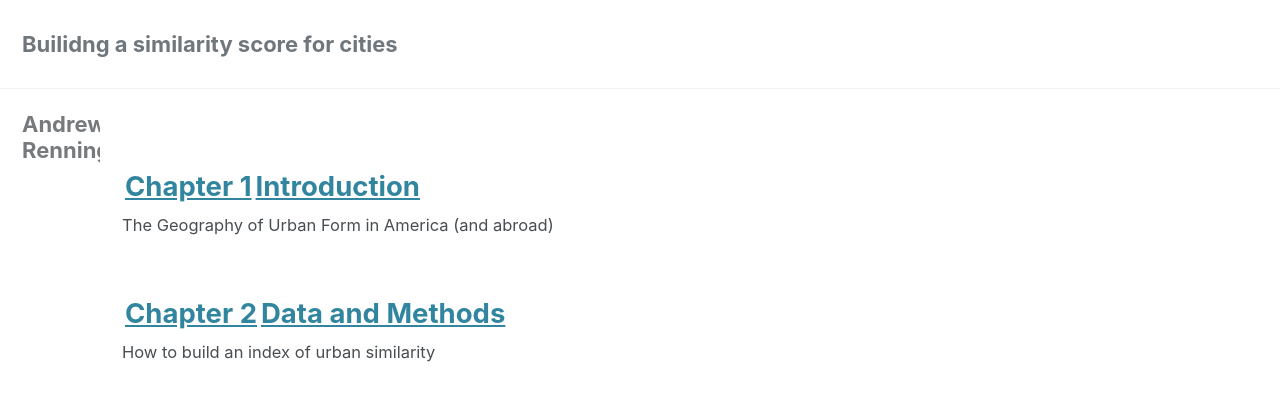
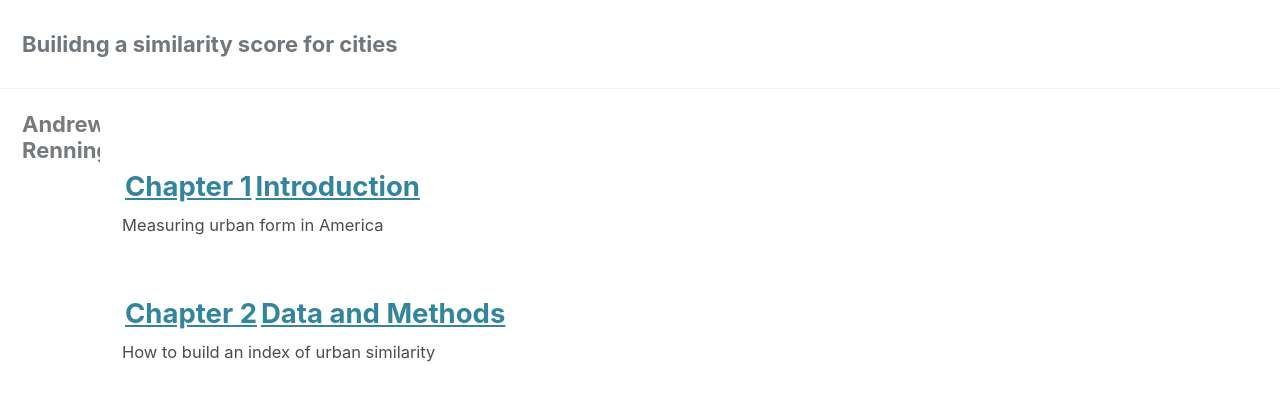
Before and after one commit to asrenninger/simcity, a Jekyll site: the page built from index.html, in a window 1280 px wide. Shown: the top 408 px of the page. Built offline with Jekyll 4.4.1, drawn with Linux system fonts in a browser that asks for light colours; cached includes are drawn as plain includes; nearby versions of some CDN libraries; a script that is not in the unit is left out; the list of posts is cut into pages by our own code.

Commit message:
Making uniform

```diff
--- a/_posts/2020-12-01-chapter-1.md
+++ b/_posts/2020-12-01-chapter-1.md
@@ -6,9 +6,8 @@ categories:
 tags:
   - Github Page
   - update
+excerpt: "Measuring urban form in America"
 ---
-
-## The Geography of Urban Form in America (and abroad)
 
 In this project we use raster and vector data on the form of cities to compare urban core morphologies across America. To do this, we aggregate street networks, building footprints, vegetation and population from a combination of open source resources. The result is a similarity score for cities, focusing on extracts of downtowns, allowing users to compare built environments across the country, along with twin cluster analyses to build categories of these environs. Motivating this analysis is the desire for a better way of comparing the focal areas in cities—the area where tourists visit, workers commute, and residents go out. If we are going to relate cities to each other, we want to look at the core—in several senses of the word. This is difficult to distill in a replicable, codable manner; we choose a method here but there are doubtless many others.
 
@@ -21,17 +20,17 @@ In this project we use raster and vector data on the form of cities to compare u
 
 The bulk of these data come from **osm** via the **osmnx** interface. Building on [past](https://geoffboeing.com/2019/09/urban-street-network-orientation/) and [recent](https://geoffboeing.com/2020/11/off-grid-back-again/#more-5182) work from Geoff Boeing, we determine if a city is flat or hilly, gridded or messy, dense or sparse, paved or planted, and how busy it gets at day and at night.
 
-#### Measures of Urban Form
+#### Measures of urban form
 ![](https://raw.githubusercontent.com/asrenninger/wrangling/master/viz/morphology.gif)
 
 We also compute how repetitive a city using a measure called *fractal dimension*, which roughly captures how much a city at a given scale is like itself at another scale: does a city look the same if you take bigger or smaller tiles of it? Fractal dimension is typically used in the study of urban growth but here we are concerned with whether or not your city is assembled from a reproducible pattern or if each block. Because the form of a city is manifest in both its buildings and streets, we build a measure that includes the fractal dimension of both.
 
-#### Fractal Dimension by Buildings and Streets
+#### Fractal dimension by buildings and streets
 ![](https://raw.githubusercontent.com/asrenninger/wrangling/master/viz/fractal-dimension.png)
 
 [Oak Ridge National Laboratory](https://geoplatform.maps.arcgis.com/home/item.html?id=e431a6410145450aa56606568345765b) provides information on daytime and nighttime population at a resolution of 100 meters, which we use to estimate how busy an area is—and whether or not people are concentrated on a few pixels or many, which also helps describe the character of an area: how many people are around changes your experience of it.
 
-#### Day-Night Variations
+#### Day-night variations
 ![](https://raw.githubusercontent.com/asrenninger/wrangling/master/viz/spikes.gif)
 
 Finally, [Google](https://developers.google.com/earth-engine/datasets) provides access to remote sensing data via its `earth engine` library. We use this interface to perform zonal statistics on satellite images in the cloud before exporting tabular data. This critically saves memory and allows us to perform computations across the country without committing rasters that size to working memory.
```
